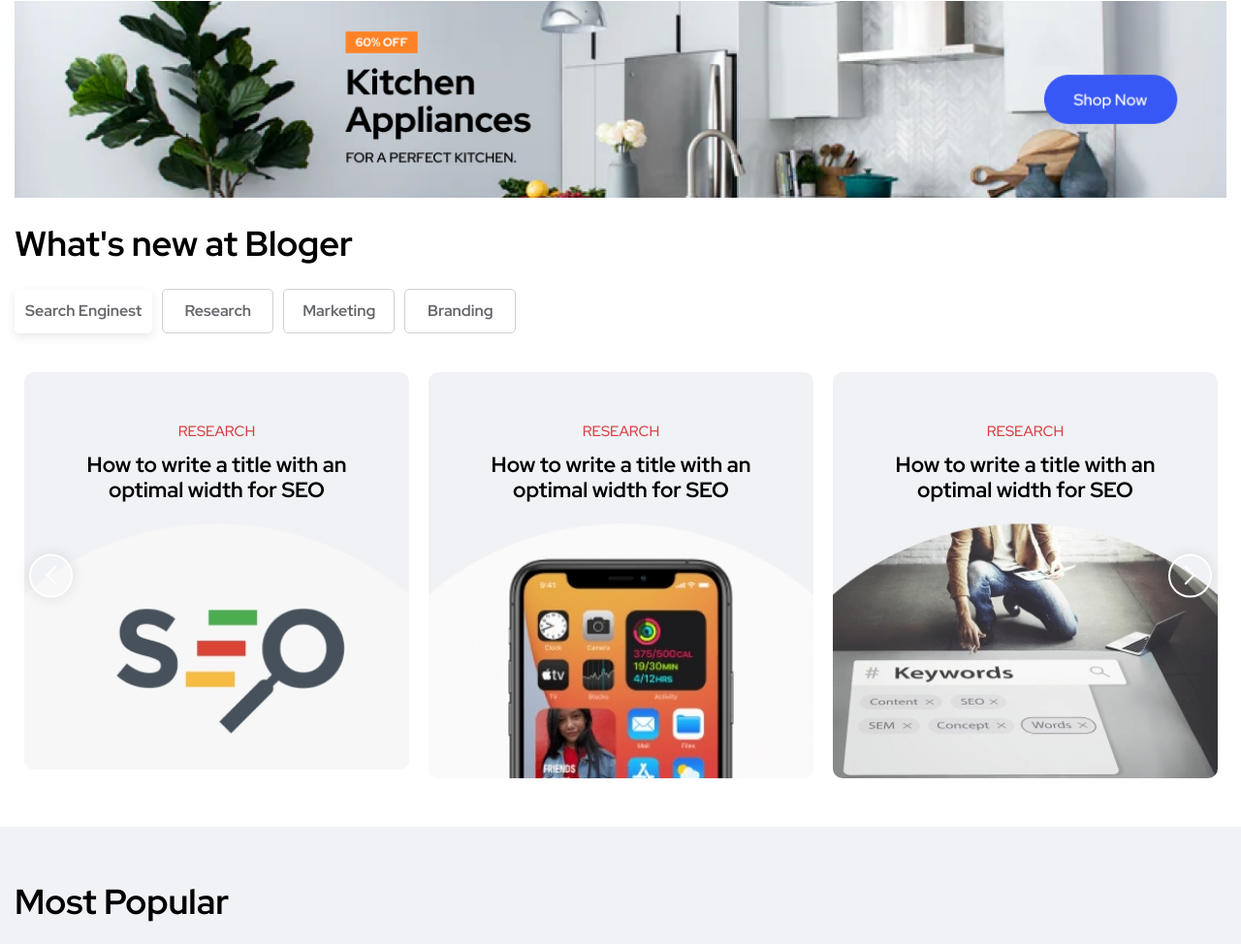
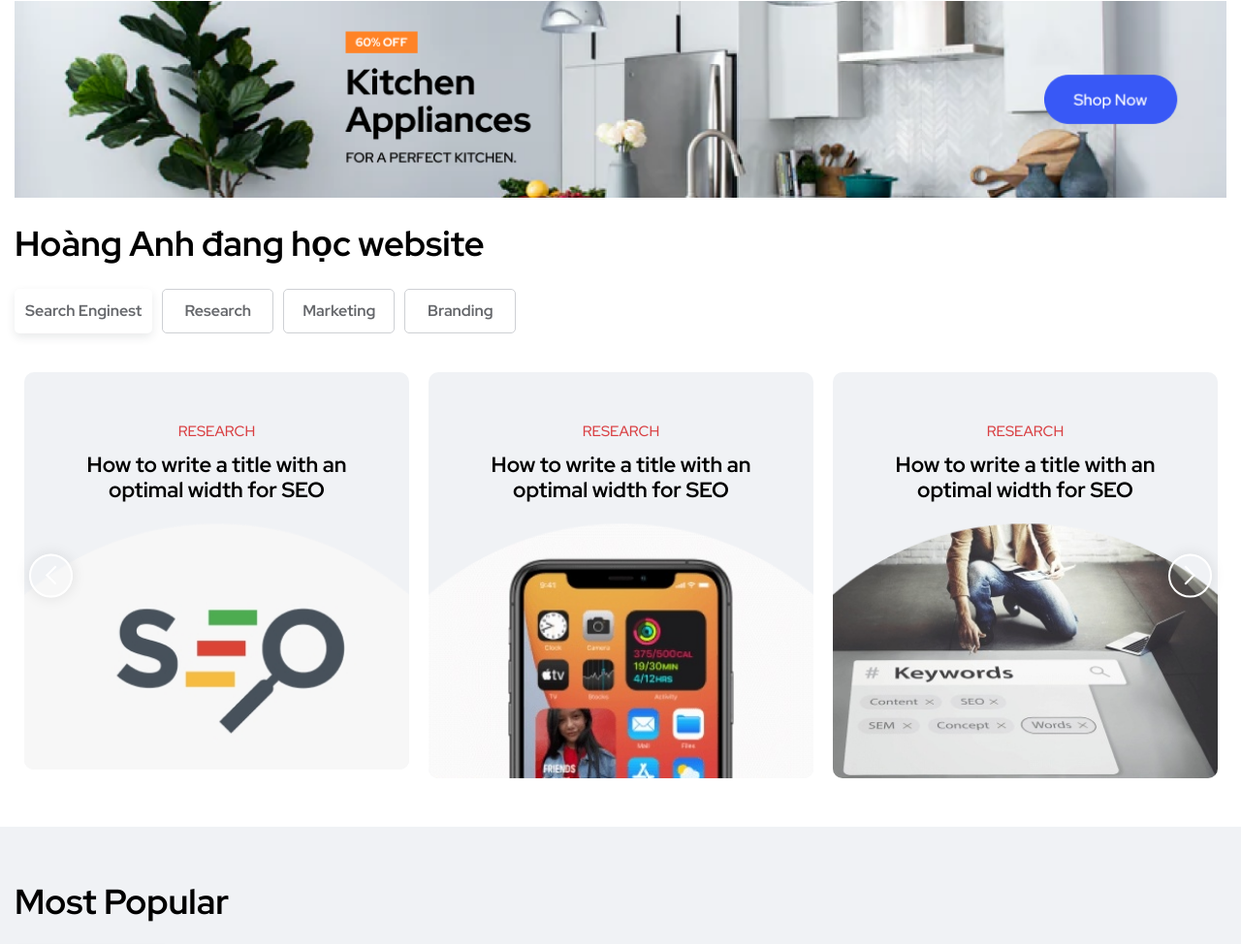
Before and after one commit to TurtleBP/anhlp-website, a plain HTML site: page index.html in a window 1280 px wide. Shown: the part 916-1890 px from the top of the page at 97% size. Drawn offline with Linux system fonts and the light colour scheme.

Commit message:
Change Some Text

```diff
--- a/index.html
+++ b/index.html
@@ -314,7 +314,7 @@
             <a href="#" target="_blank"><img src="images/banner-03.png" alt="" class="images"></a>
           </div>
           <div class="headingH2">
-            <h2 class="ttl">What's new at Bloger</h2>
+            <h2 class="ttl">Hoàng Anh đang học website</h2>
           </div>
           <div class="cont-tab">
             <ul class="tabs">
```
